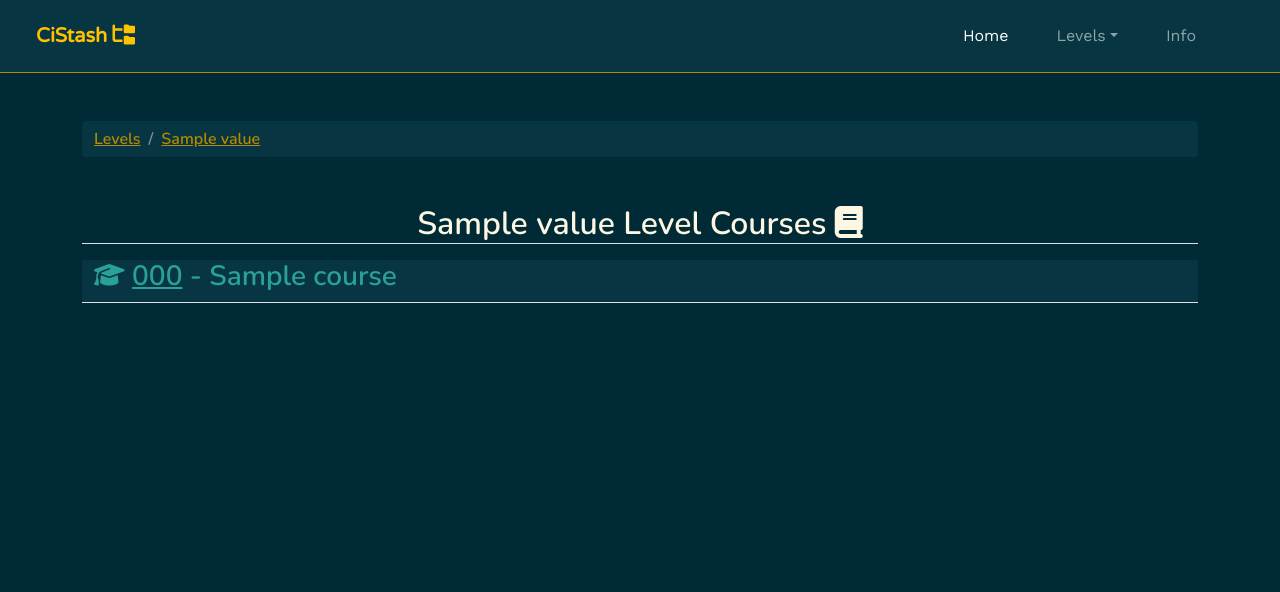
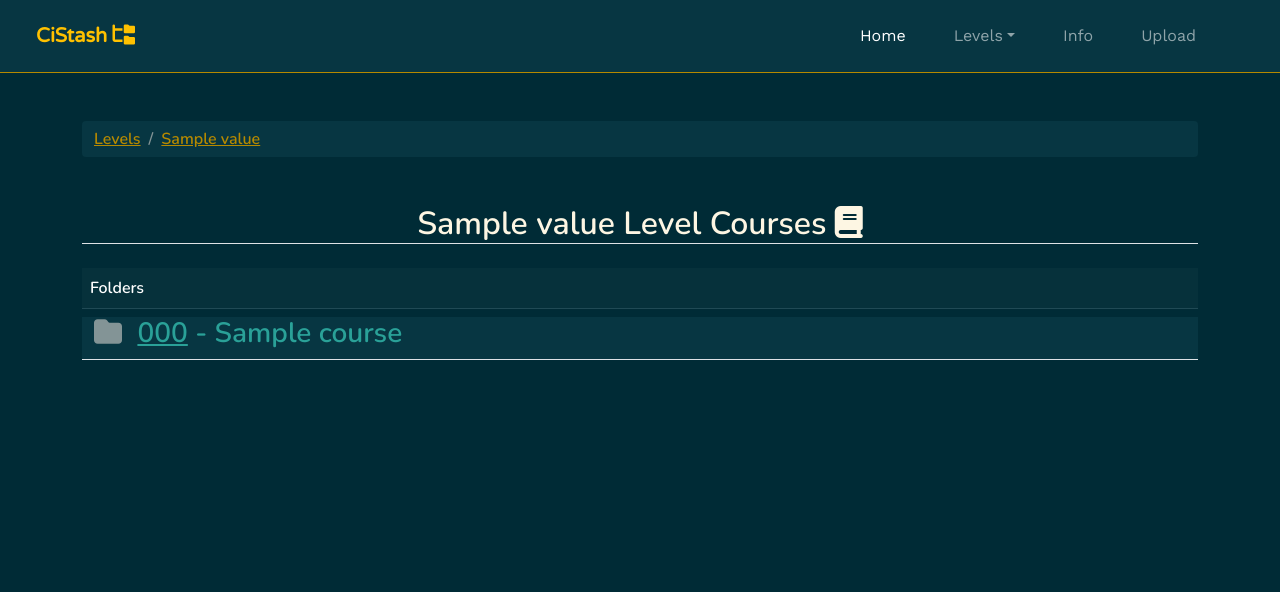
Before and after one commit to israel-oye/CiStash, a Flask app: template src/templates/level_page.html in a window 1280 px wide. Shown: the top 592 px of the page. Run offline with Flask 3, Linux system fonts and the light colour scheme; the template is opened without the code that fills it: most values are stand-ins (such as "Sample title", 1, 10 or a date in 2020); lists and menus that the app fills with data are empty; parts of the project's set-up code (start-up, migrations or seed data) failed here and were passed over; some libraries are stand-ins or nearby versions.

Commit message:
Add cosmetic change & improve UI

```diff
--- a/src/static/assets/form-handler.js
+++ b/src/static/assets/form-handler.js
@@ -16,7 +16,7 @@ Dropzone.options.upload = {
     chunkSize: 1 * 1024 * 1024, // bytes
     retryChunks: true,
     retryChunksLimit: 3,
-    dictDefaultMessage: '<h5>Upload relevant course document. <i class="fa-solid fa-2x fa-cloud-arrow-up"></i></h5>',
+    dictDefaultMessage: '<h5>Drag file here or click to upload relevant course document. <i style="display: block;" class="fa-solid fa-2x fa-cloud-arrow-up"></i></h5>',
     dictCancelUpload: "Cancel Upload",
     dictCancelUploadConfirmation: "Are you sure you want to cancel this upload?",
     dictUploadCanceled: "Upload canceled.",
--- a/src/templates/include/_navbar.html
+++ b/src/templates/include/_navbar.html
@@ -20,10 +20,14 @@
                 <li class="nav-item px-3">
                     <a class="nav-link nav-text" id="info-link" href="#" data-bs-toggle="modal" data-bs-target="#info-modal">Info</a>
                 </li>
-                {% if current_user.is_authenticated %}
                 <li class="nav-item px-3">
                     <a class="nav-link nav-text" id="upload-nav" href="{{url_for('auth_bp.upload')}}">Upload</a>
                 </li>
+                {% if current_user.is_admin %}
+                <li class="nav-item px-3">
+                    <a class="nav-link nav-text text-primary" href="/auth/admin" title="Admin panel"><i class="fa-solid fa-screwdriver-wrench fa-xl"></i></a>
+                </li>
+                {% endif %} {% if current_user.is_authenticated %}
                 <li class="nav-item px-3">
                     <a class="nav-link nav-text text-primary" href="{{url_for('auth_bp.logout')}}"><i class="fa-solid fa-right-from-bracket fa-xl fa-fade"></i></a>
                 </li>
--- a/src/templates/level_page.html
+++ b/src/templates/level_page.html
@@ -13,11 +13,21 @@
     <h2 class="text-light text-center border-bottom mb-3">
         {{level.name.value}} Level Courses <i class="fa-sharp fa-solid fa-book"></i>
     </h2>
+    <table class="table table-active mt-4 mb-0">
+        <thead class="table-dark">
+            <tr>
+                <th scope="col">Folders</th>
+                <th scope="col"></th>
+                <th scope="col"></th>
+                <th scope="col"></th>
+            </tr>
+        </thead>
+    </table>
     {% for course in level_courses %}
     <div class="coursebox container bg-dark my-2 border-bottom">
         <a href="{{url_for('resource_bp.get_course', course_id=course.id_)}}" class="text-decoration-none">
             <h3>
-                <i class="fa-solid fa-graduation-cap fa-sm"></i> <span class="text-decoration-underline">{{course.course_code}}</span> - {{course.course_title}}
+                <i class="fa-solid fa-folder text-secondary"></i> <span class="text-decoration-underline ps-2">{{course.course_code}}</span> - {{course.course_title}}
             </h3>
         </a>
     </div>
```
Also changed, not shown: src/templates/course_page.html (+27 -3 lines).
